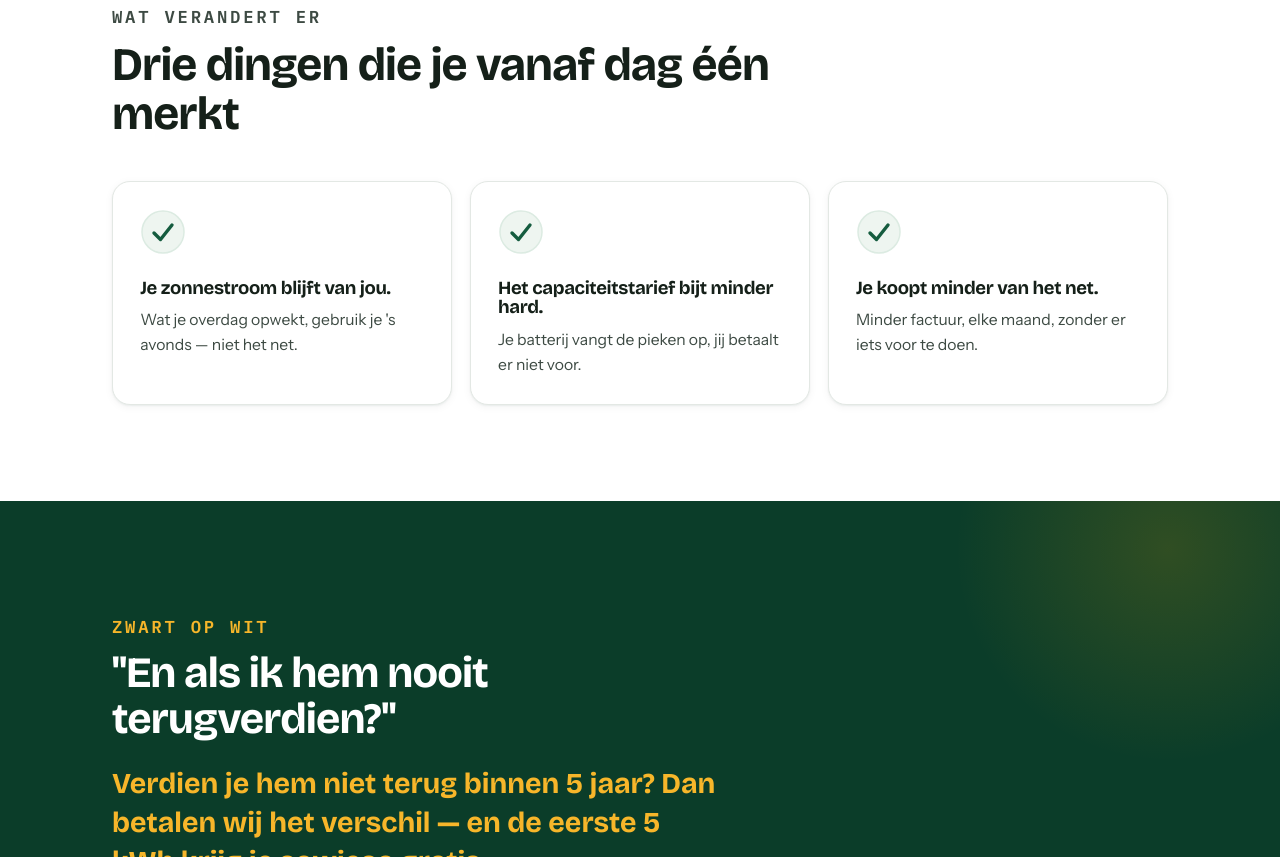
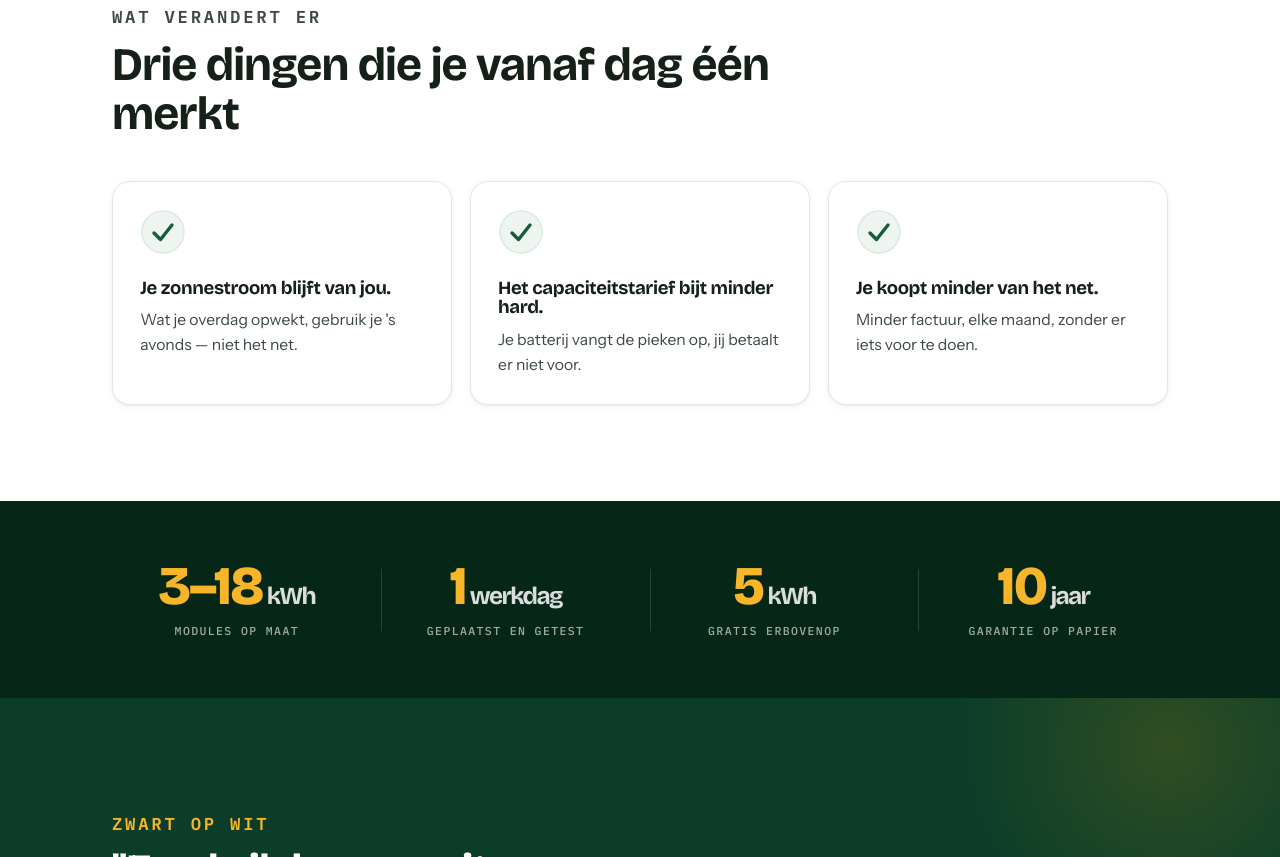
Before and after one commit to businessenad-cpu/verduurzamers-landing, a plain HTML site: page index.html in a window 1280 px wide. Shown: the part 1943-2800 px from the top of the page. Drawn offline with nearby package versions, Linux system fonts and the light colour scheme.

Commit message:
Add editorial refinements: bolder headline, pen swash, numbers band
Headline up to 4.6rem with tighter tracking. Underline swash is now a
double-stroke hand-drawn path, draws once on load. New static in
cijfers band (3-18 kWh / 1 werkdag / 5 kWh gratis / 10 jaar) — real
figures only per BRIEF rule 4, no counters, no animation.

Co-Authored-By: Claude Fable 5 <noreply@anthropic.com>

```diff
--- a/index.html
+++ b/index.html
@@ -173,8 +173,8 @@ p{margin:0}
 }
 .hero-copy .eyebrow{color:var(--gold-400)}
 .hero h1{
-  color:#fff; font-weight:800;
-  font-size:clamp(2.35rem, 1.4rem + 4.6vw, 4.1rem);
+  color:#fff; font-weight:800; letter-spacing:-.03em; line-height:1.02;
+  font-size:clamp(2.5rem, 1.5rem + 5vw, 4.6rem);
   margin-top:.9rem; max-width:13ch;
 }
 /* hand-drawn underline on "duur terugkopen" */
@@ -184,10 +184,10 @@ p{margin:0}
   overflow:visible; pointer-events:none;
 }
 .u-draw path{
-  fill:none; stroke:var(--gold-500); stroke-width:7; stroke-linecap:round;
-  stroke-dasharray:320; stroke-dashoffset:0;
+  fill:none; stroke:var(--gold-500); stroke-width:6.5; stroke-linecap:round;
+  stroke-dasharray:640; stroke-dashoffset:0;
 }
-.js .u-draw path{stroke-dashoffset:320; animation:drawline 1s ease .5s forwards}
+.js .u-draw path{stroke-dashoffset:640; animation:drawline 1.15s ease-out .45s forwards}
 @keyframes drawline{to{stroke-dashoffset:0}}
 
 .hero-promise{
@@ -205,7 +205,7 @@ p{margin:0}
 @media (max-width:599px){
   .hero-inner{gap:1.5rem; padding-top:1.5rem}
   .hero-copy .eyebrow{font-size:.66rem}
-  .hero h1{font-size:2.05rem; margin-top:.7rem}
+  .hero h1{font-size:2.15rem; margin-top:.7rem}
   .hero-promise{margin-top:1rem; font-size:1rem}
   .hero-figures{margin-top:1rem; row-gap:.35rem}
 }
@@ -313,6 +313,35 @@ p{margin:0}
 .js .in .check .tick{stroke-dashoffset:0}
 .benefit h3{font-size:1.16rem; margin-top:1rem}
 .benefit p{margin-top:.55rem; color:var(--ink-soft); font-size:.98rem}
+
+/* ==============================================================
+   BY THE NUMBERS — static stat band, no animation (real figures only)
+   ============================================================== */
+.numbers{background:var(--green-950); color:#fff}
+.numbers-row{
+  display:grid; grid-template-columns:repeat(2,1fr);
+  gap:2rem 1.2rem; padding-block:clamp(2.4rem, 5vw, 3.6rem);
+}
+@media (min-width:760px){.numbers-row{grid-template-columns:repeat(4,1fr)}}
+.stat{text-align:center; position:relative}
+/* thin hand-set divider between stats on desktop */
+@media (min-width:760px){
+  .stat + .stat::before{
+    content:""; position:absolute; left:0; top:12%; bottom:12%;
+    width:1px; background:rgba(255,255,255,.14);
+  }
+}
+.stat .n{
+  font-family:"Bricolage Grotesque", sans-serif; font-weight:800;
+  font-size:clamp(2.3rem, 1.6rem + 2.6vw, 3.4rem); line-height:1;
+  letter-spacing:-.03em; color:var(--gold-400); white-space:nowrap;
+}
+.stat .n sub{font-size:.45em; font-weight:700; vertical-align:baseline; color:rgba(255,255,255,.85)}
+.stat .l{
+  margin-top:.55rem; font-family:"IBM Plex Mono", monospace;
+  font-size:.72rem; font-weight:500; letter-spacing:.12em; text-transform:uppercase;
+  color:rgba(255,255,255,.62);
+}
 
 /* ==============================================================
    GUARANTEE — the risk-reversal hammer (gold moment)
@@ -462,7 +491,7 @@ p{margin:0}
     <div class="hero-copy">
       <p class="eyebrow">Thuisbatterij · plug-and-play · 3 tot 18 kWh</p>
       <h1>Stop met je eigen stroom
-        <span class="u-draw">duur terugkopen<svg viewBox="0 0 300 22" preserveAspectRatio="none" aria-hidden="true"><path d="M4 15 C 60 6, 120 18, 170 11 S 268 8, 296 13"/></svg></span>.
+        <span class="u-draw">duur terugkopen<svg viewBox="0 0 300 24" preserveAspectRatio="none" aria-hidden="true"><path d="M5 13 C 58 4, 148 17, 295 7 C 236 13, 128 24, 34 20"/></svg></span>.
       </h1>
       <p class="hero-promise">Je panelen geven hun stroom bijna gratis aan het net, en 's avonds koop je diezelfde stroom duur terug. Een thuisbatterij houdt die stroom gewoon in huis.</p>
       <p class="hero-figures">
@@ -606,6 +635,29 @@ p{margin:0}
         <h3>Je koopt minder van het net.</h3>
         <p>Minder factuur, elke maand, zonder er iets voor te doen.</p>
       </article>
+    </div>
+  </div>
+</section>
+
+<!-- ============================ BY THE NUMBERS ============================ -->
+<!-- Static band, no animation. Real, approved figures only (BRIEF §4.4 & §7-8) -->
+<section class="numbers" aria-label="In cijfers">
+  <div class="wrap numbers-row">
+    <div class="stat">
+      <p class="n">3–18<sub> kWh</sub></p>
+      <p class="l">modules op maat</p>
+    </div>
+    <div class="stat">
+      <p class="n">1<sub> werkdag</sub></p>
+      <p class="l">geplaatst en getest</p>
+    </div>
+    <div class="stat">
+      <p class="n">5<sub> kWh</sub></p>
+      <p class="l">gratis erbovenop</p>
+    </div>
+    <div class="stat">
+      <p class="n">10<sub> jaar</sub></p>
+      <p class="l">garantie op papier</p>
     </div>
   </div>
 </section>
```
